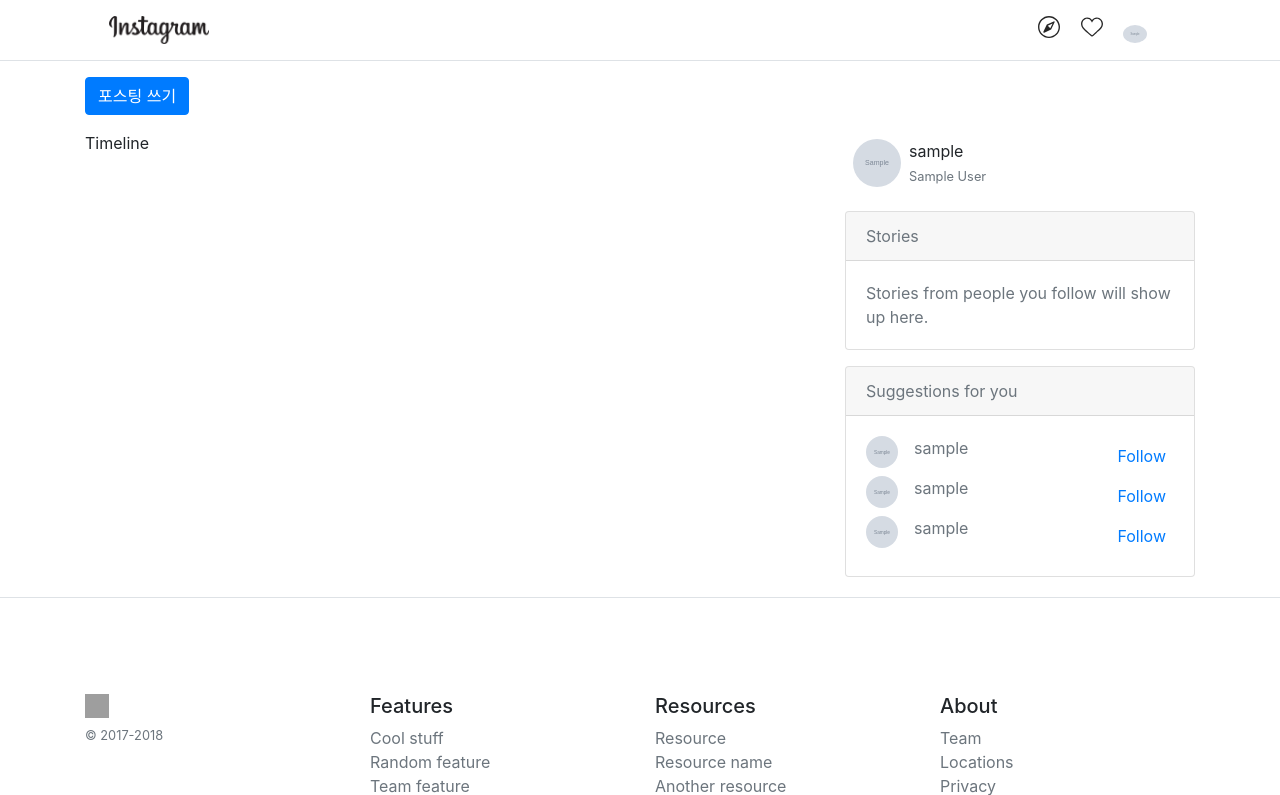
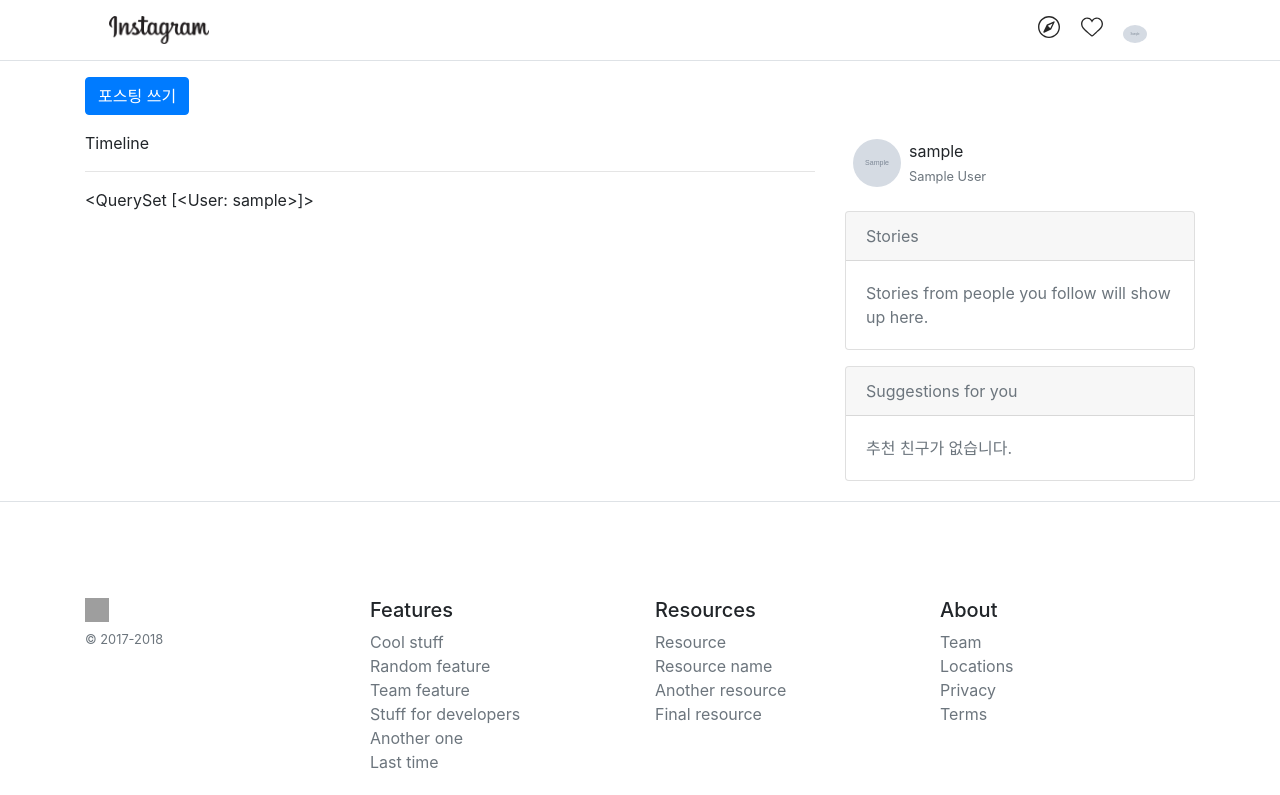
Before and after one commit to tada20001/django-react, a Django app: page /instagram/ in a window 1280 px wide. Shown: the top 795 px of the page. After the commit the page ends 769 px from the top, so only its background shows below. Run offline with Django 3.2, Linux system fonts and the light colour scheme; a user stored in the database is signed in; tables that the repository leaves empty hold one stand-in row (values such as "Sample post"); grey boxes marked "Sample" are stand-in pictures; some libraries are stand-ins or nearby versions; grey boxes are pictures that could not be loaded.

Commit message:
EP16. Applying Follow-Unfollow functions to User model

```diff
--- a/accounts/models.py
+++ b/accounts/models.py
@@ -19,6 +19,9 @@ class User(AbstractUser):
                                 upload_to="accounts/profile/%Y/%m/%d",
                                 help_text = "48px * 48px 크기의 png/jpg 파일을 업로드해 주세요.")
 
+    follower_set = models.ManyToManyField('self', blank=True)
+    following_set = models.ManyToManyField('self', blank=True)
+
 
     @property
     def name(self):
--- a/accounts/urls.py
+++ b/accounts/urls.py
@@ -1,5 +1,5 @@
 from django.contrib.auth import views as auth_views
-from django.urls import path, reverse_lazy
+from django.urls import path, reverse_lazy, re_path
 from . import views
 
 urlpatterns = [
@@ -8,4 +8,8 @@ urlpatterns = [
     path('password_change/', views.password_change, name='password_change'),
     path('signup/', views.signup, name='signup'),
     path('edit/', views.profile_edit, name='profile_edit'),
+
+    re_path(r'^(?P<username>[\w.@+-]+)/follow/$', views.user_follow, name='user_follow'),
+    re_path(r'^(?P<username>[\w.@+-]+)/unfollow/$', views.user_unfollow, name='user_unfollow'),
+
 ]
--- a/instagram/templates/instagram/index.html
+++ b/instagram/templates/instagram/index.html
@@ -10,6 +10,8 @@
         <div class="row">
             <div class="col-sm-8">
                 Timeline
+                <hr>
+                {{ user.following_set.all }}
             </div>
             <div class="col-sm-4">
                 {% include "instagram/timeline_sidebar.html" %}
--- a/instagram/templates/instagram/timeline_sidebar.html
+++ b/instagram/templates/instagram/timeline_sidebar.html
@@ -26,9 +26,10 @@
         Suggestions for you
     </div>
     <div class="card-body text-muted">
-        {% include "instagram/timeline_sidebar_user_follow.html" with friend_user=user %}
-        {% include "instagram/timeline_sidebar_user_follow.html" with friend_user=user %}
-        {% include "instagram/timeline_sidebar_user_follow.html" with friend_user=user %}
-
+        {% for suggested_user in suggested_user_list %}
+          {% include "instagram/timeline_sidebar_user_follow.html" %}
+        {% empty %}
+            추천 친구가 없습니다.
+        {% endfor %}
     </div>
 </div>
--- a/instagram/templates/instagram/timeline_sidebar_user_follow.html
+++ b/instagram/templates/instagram/timeline_sidebar_user_follow.html
@@ -1,11 +1,12 @@
 <div class="d-flex">
     <div class="mr-3">
-        <img src="{{ friend_user.avatar_url }}" alt="" style="width: 32px; height: 32px;" class="rounded-circle">
+        <img src="{{ suggested_user.avatar_url }}" alt="" style="width: 32px; height: 32px;" class="rounded-circle">
     </div>
     <div class="">
-        {{ friend_user.username }}
+        {{ suggested_user.username }}
     </div>
     <div class="ml-auto p-2">
-        <a href="#">Follow</a>
+        <a href="{% url 'user_follow' suggested_user.username %}">Follow</a>
+        <!-- <a href="{% url 'user_unfollow' suggested_user.username %}">Unfollow</a> -->
     </div>
 </div>
--- a/instagram/views.py
+++ b/instagram/views.py
@@ -7,7 +7,12 @@ from .forms import PostForm
 
 @login_required
 def index(request):
-    return render(request, "instagram/index.html", {})
+    suggested_user_list = get_user_model().objects.all().exclude(pk=request.user.pk)\
+                            .exclude(pk__in=request.user.following_set.all())[:3]
+
+    return render(request, "instagram/index.html", {
+        'suggested_user_list': suggested_user_list,
+    })
 
 
 @login_required
```
Also changed, not shown: accounts/views.py (+21 -1 lines), accounts/migrations/0004_auto_20210412_0751.py (added).
